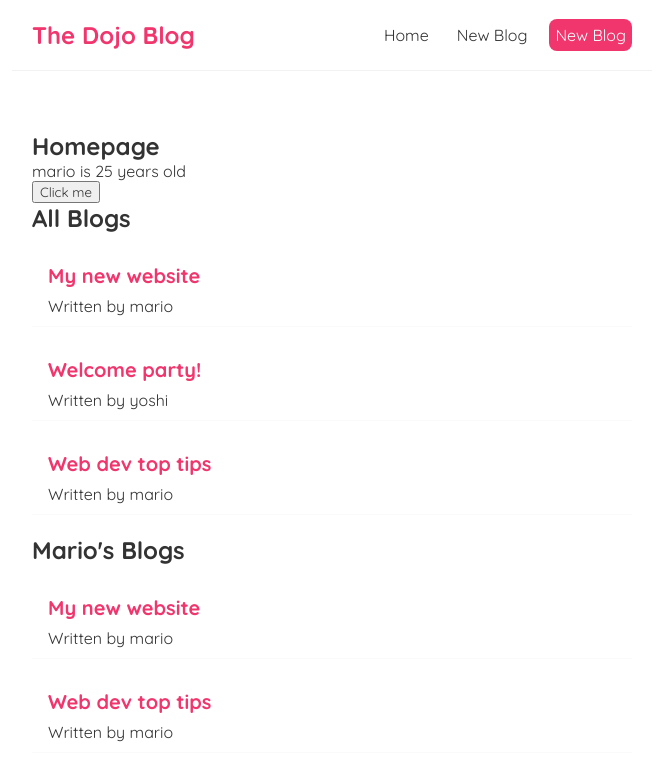
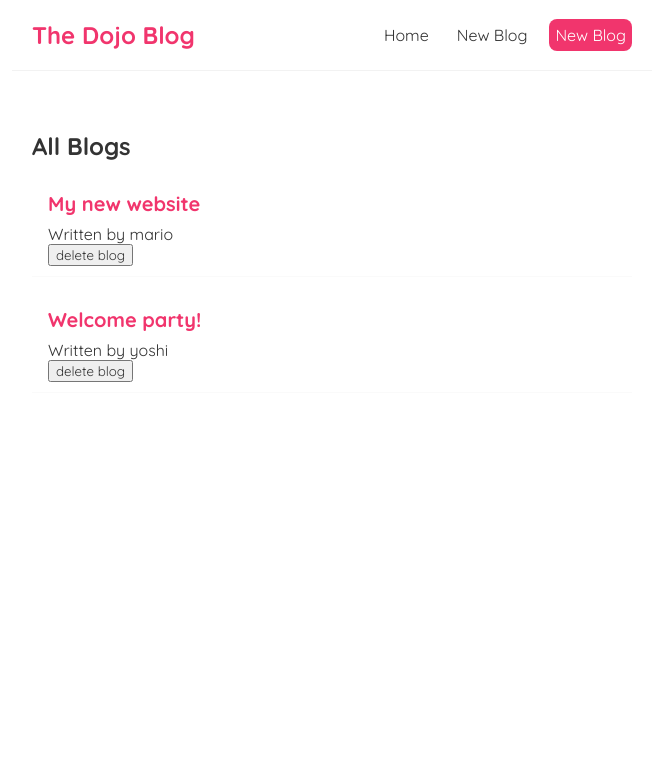
Before and after one commit to tsionbantegize16/Simple_micro_blog_app, a React (Create React App) app: page / in a window 1280 px wide. Shown: the top 780 px of the page, without its empty margins (308-971 px from the left). Built offline with nearby package versions, Linux system fonts and the light colour scheme.

Commit message:
defines a Home component in a React application

```diff
--- a/src/BlogList.js
+++ b/src/BlogList.js
@@ -1,15 +1,12 @@
-const BlogList = ({ blogs, title }) => {
-    // const blogs = props.blogs;
-    // const title = props.title;
-    // console.log(blogs);
-
+const BlogList = ({ blogs, title, handleDelete }) => {
     return (
       <div className="blog-list">
-        <h2>{title}</h2>
+        <h2>{ title }</h2>
         {blogs.map(blog => (
           <div className="blog-preview" key={blog.id}>
-            <h2>{blog.title}</h2>
-            <p>Written by {blog.author}</p>
+            <h2>{ blog.title }</h2>
+            <p>Written by { blog.author }</p>
+            <button onClick={() => handleDelete(blog.id)}>delete blog</button>
           </div>
         ))}
       </div>
--- a/src/Home.js
+++ b/src/Home.js
@@ -2,31 +2,21 @@ import { useState } from "react";
 import BlogList from "./BlogList"; // Assuming BlogList is in a separate file
 
 const Home = () => {
-  const [name, setName] = useState('mario');
-  const [age, setAge] = useState(25);
-
-  const handleClick = () => {
-    setName('luigi');
-    setAge(30);
-  }
-
   const [blogs, setBlogs] = useState([
     { title: 'My new website', body: 'lorem ipsum...', author: 'mario', id: 1 },
-    { title: 'Welcome party!', body: 'lorem ipsum...', author: 'yoshi', id: 2 },
-    { title: 'Web dev top tips', body: 'lorem ipsum...', author: 'mario', id: 3 }
+    { title: 'Welcome party!', body: 'lorem ipsum...', author: 'yoshi', id: 2 }
   ]);
+
+  // Function to handle blog deletion
+  const handleDelete = (id) => {
+    const newBlogs = blogs.filter(blog => blog.id !== id);
+    setBlogs(newBlogs);
+  }
 
   return (
     <div className="home">
-      <h2>Homepage</h2>
-      <p>{ name } is { age } years old</p>
-      <button onClick={handleClick}>Click me</button>
-
-      {/* BlogList displaying all blogs */}
-      <BlogList blogs={blogs} title="All Blogs" />
-
-      {/* BlogList displaying only blogs authored by Mario */}
-      <BlogList blogs={blogs.filter(blog => blog.author === 'mario')} title="Mario's Blogs" />
+      {/* Displaying all blogs */}
+      <BlogList blogs={blogs} title="All Blogs" handleDelete={handleDelete} />
     </div>
   );
 }
```
